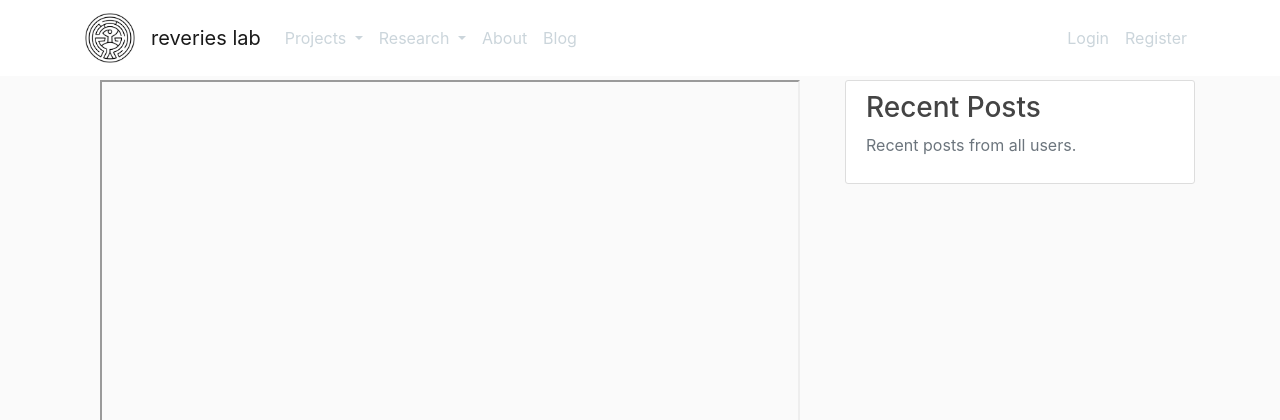
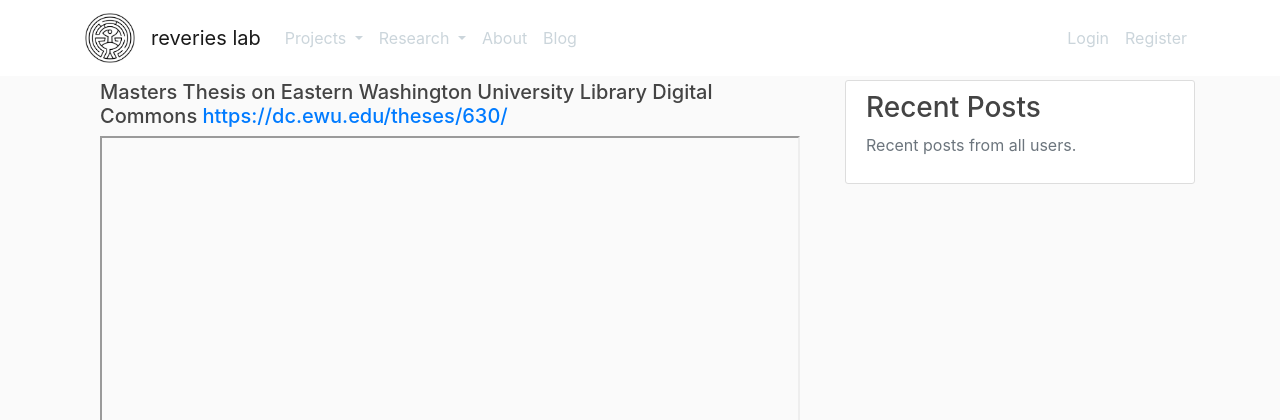
Before and after one commit to rpshredow/django-codepipeline, a Django app: page /thesis/ in a window 1280 px wide. Shown: the top 420 px of the page. Run offline with Django 3.2, Linux system fonts and the light colour scheme; some libraries are stand-ins or nearby versions.

Commit message:
added thesis link

```diff
--- a/projects/templates/projects/thesis.html
+++ b/projects/templates/projects/thesis.html
@@ -3,6 +3,7 @@
 <div class="container">
     <div class="row justify-content-center">
         <div class="col-md-12">
+            <h5>Masters Thesis on Eastern Washington University Library Digital Commons <a href="https://dc.ewu.edu/theses/630/" target="_blank">https://dc.ewu.edu/theses/630/</a></h5>
             <iframe src="/media/Masters_Thesis.pdf" width="100%" height="700px"></iframe>
         </div>
     </div>
```
